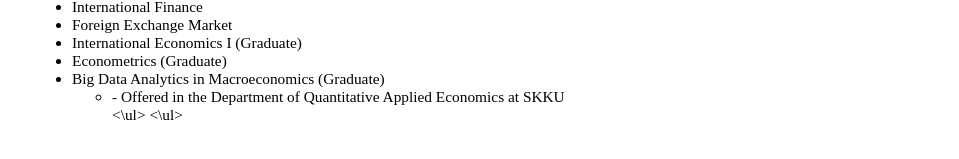
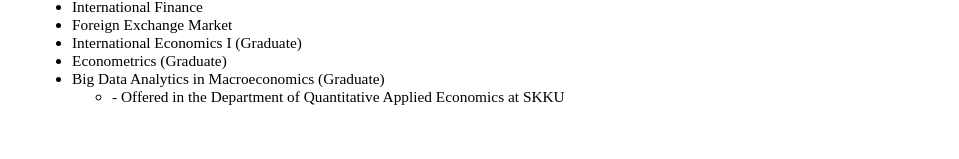
Before and after one commit to dooyeoncho/dooyeoncho.github.io, a Jekyll site: the page built from pages/teaching.html, in a window 1280 px wide. Shown: the part 244-403 px from the top of the page, without its empty margins (160-1119 px from the left). Built offline with Jekyll 4.4.1, drawn with Linux system fonts in a browser that asks for light colours.

Commit message:
Update teaching.html

```diff
--- a/pages/teaching.html
+++ b/pages/teaching.html
@@ -21,8 +21,8 @@ title: Dooyeon Cho - Teaching
 				<li> Big Data Analytics in Macroeconomics (Graduate) </li>
 					<ul class="none">
 					   <li>- Offered in the Department of Quantitative Applied Economics at SKKU</li>
-			<\ul>
-			<\ul>
+			</ul>
+			</ul>
 			</div>
 </div>
 &nbsp;&nbsp;
```
